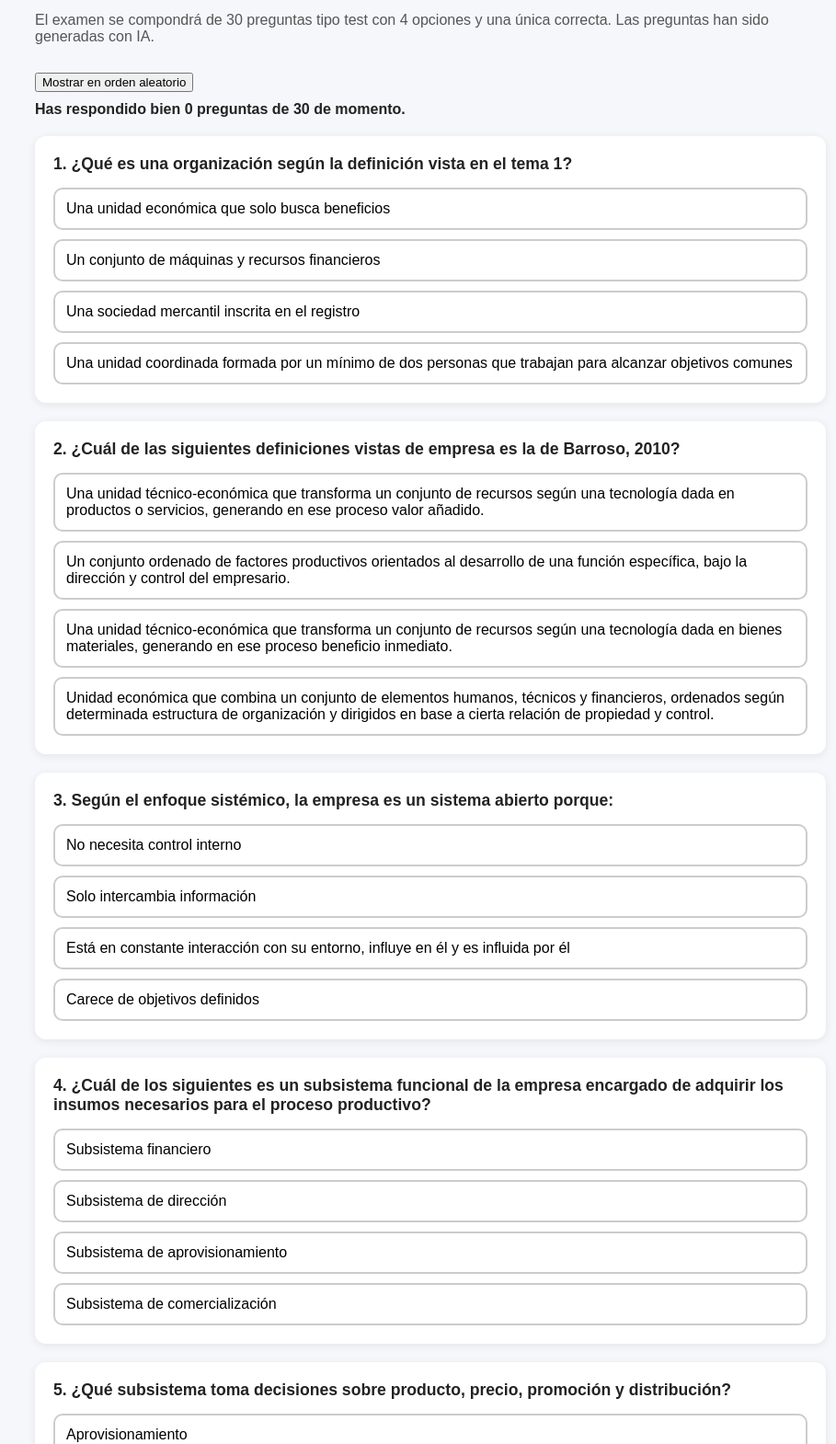
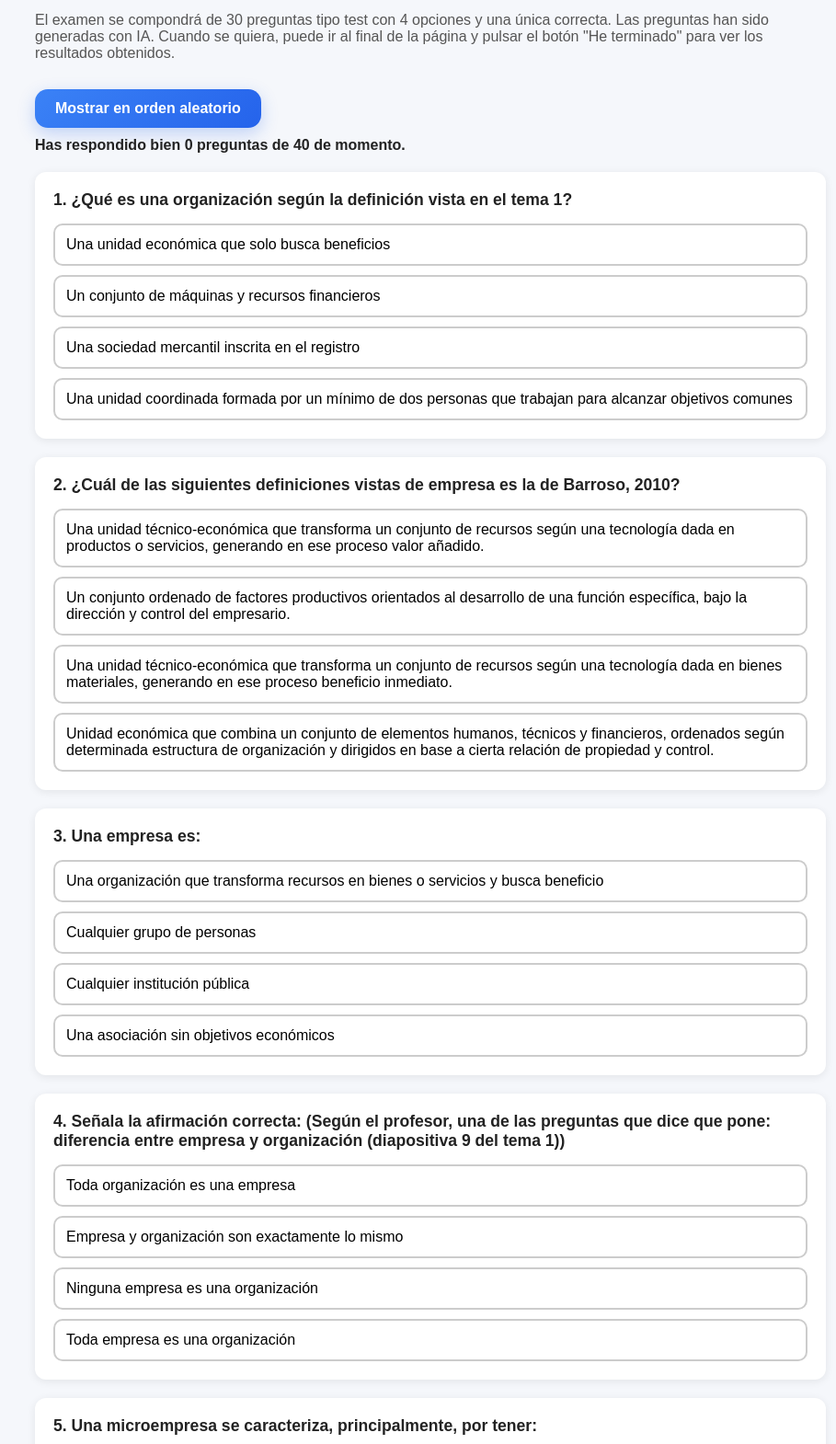
Before and after one commit to jmsvarbas/preguntas-parcial-ies, a plain HTML site: page index.html in a window 1280 px wide. Shown: the part 80-1650 px from the top of the page at 92% size, without its empty margins (172-1081 px from the left). Drawn offline with Linux system fonts and the light colour scheme.

Commit message:
[IES] Preguntas y funcionalidades añadidas a la página

```diff
--- a/index.html
+++ b/index.html
@@ -9,7 +9,9 @@
 <body>
   <main class="container">
     <h1>Preguntas tipo test - IES</h1>
-    <p class="intro">El examen se compondrá de 30 preguntas tipo test con 4 opciones y una única correcta. Las preguntas han sido generadas con IA.</p>
+    <p class="intro">El examen se compondrá de 30 preguntas tipo test con 4 opciones y una única correcta.
+      Las preguntas han sido generadas con IA. Cuando se quiera, puede ir al final de la página y pulsar el botón
+      "He terminado" para ver los resultados obtenidos.</p>
     <div id="quiz"></div>
   </main>
 
--- a/script.js
+++ b/script.js
@@ -22,6 +22,39 @@ const preguntas = [
     explicacion: 'Diapositiva 6 del tema 1. La correcta es la primera. La segunda opción corresponde a Alegre, Berné y Galve, 1995; la cuarta está tomada de Bueno Campos et al., 2002; y la tercera no coincide exactamente con la de Barroso.'
   },
   {
+    enunciado: "Una empresa es:",
+    opciones: [
+      "Una organización que transforma recursos en bienes o servicios y busca beneficio",
+      "Cualquier grupo de personas",
+      "Cualquier institución pública",
+      "Una asociación sin objetivos económicos"
+    ],
+    correcta: 0,
+    explicacion: 'Diapositiva 8 del tema 1.'
+  },
+  {
+    enunciado: "Señala la afirmación correcta: (Según el profesor, una de las preguntas que dice que pone: diferencia entre empresa y organización (diapositiva 9 del tema 1))",
+    opciones: [
+      "Toda organización es una empresa",
+      "Empresa y organización son exactamente lo mismo",
+      "Ninguna empresa es una organización",
+      "Toda empresa es una organización"
+    ],
+    correcta: 3,
+    explicacion: 'Diapositiva 8 del tema 1.'
+  },
+  {
+    enunciado: "Una microempresa se caracteriza, principalmente, por tener:",
+    opciones: [
+      "Menos de 250 trabajadores",
+      "Menos de 50 trabajadores",
+      "Menos de 10 trabajadores",
+      "Menos de 5 trabajadores"
+    ],
+    correcta: 2,
+    explicacion: 'Diapositiva 14 del tema 1.'
+  },
+  {
     enunciado: "Según el enfoque sistémico, la empresa es un sistema abierto porque:",
     opciones: [
       "No necesita control interno",
@@ -31,6 +64,17 @@ const preguntas = [
     ],
     correcta: 2,
     explicacion: 'Diapositiva 19 del tema 1.'
+  },
+  {
+    enunciado: "El mecanismo por el que la empresa corrige desviaciones respecto a sus objetivos se llama:",
+    opciones: [
+      "Feedback o retroalimentación",
+      "Outsourcing",
+      "Sinergia",
+      "Inversión"
+    ],
+    correcta: 0,
+    explicacion: 'Diapositiva 22 del tema 1.'
   },
   {
     enunciado: "¿Cuál de los siguientes es un subsistema funcional de la empresa encargado de adquirir los insumos necesarios para el proceso productivo?",
@@ -77,6 +121,17 @@ const preguntas = [
     explicacion: 'Diapositiva 27 del tema 1.'
   },
   {
+    enunciado: "¿Cuál de las siguientes es una función general clásica en el ámbito de la dirección de empresas?",
+    opciones: [
+      "Amortización",
+      "Planificación",
+      "Facturación",
+      "Tesorería"
+    ],
+    correcta: 1,
+    explicacion: 'Diapositiva 29 del tema 1.'
+  },
+  {
     enunciado: "Según Knight, el beneficio empresarial se justifica por:",
     opciones: [
       "La maximización automática del beneficio",
@@ -108,6 +163,28 @@ const preguntas = [
     ],
     correcta: 0,
     explicacion: 'Diapositiva 33 del tema 1.'
+  },
+  {
+    enunciado: "El gobierno corporativo pretende principalmente:",
+    opciones: [
+      "Eliminar el beneficio",
+      "Sustituir a los accionistas",
+      "Concretar las relaciones y controlar conflictos entre partes",
+      "Reducir la producción"
+    ],
+    correcta: 2,
+    explicacion: 'Diapositiva 39 del tema 1.'
+  },
+  {
+    enunciado: "La Junta General:",
+    opciones: [
+      "Administra directamente la sociedad",
+      "Sustituye a los trabajadores",
+      "Aprueba precios de venta de cada producto",
+      "Nombra a los administradores"
+    ],
+    correcta: 3,
+    explicacion: 'Diapositiva 40 del tema 1.'
   },
   {
     enunciado: "¿Qué caracteriza al modelo anglosajón de gobierno corporativo?",
@@ -242,7 +319,18 @@ const preguntas = [
     explicacion: 'Diapositiva 11 del tema 2.'
   },
   {
-    enunciado: "¿Qué es la situación de máxima estabilidad?",
+    enunciado: "La situación en la que el activo circulante coincide con el pasivo circulante es:",
+    opciones: [
+      "Iliquidez",
+      "Máxima estabilidad",
+      "Quiebra",
+      "Expansión"
+    ],
+    correcta: 0,
+    explicacion: 'Diapositiva 32 del tema 2.'
+  },
+  {
+    enunciado: "¿Cuándo se da la situación de máxima estabilidad?",
     opciones: [
       "Cuando el activo circulante coincide con el pasivo circulante",
       "Cuando todo el activo está financiado con recursos propios y la empresa no tiene deudas",
@@ -275,6 +363,17 @@ const preguntas = [
     explicacion: 'Diapositiva 38 del tema 2.'
   },
   {
+    enunciado: "La ratio de solvencia total es:",
+    opciones: [
+      "Activo total / pasivo total",
+      "Patrimonio neto / activo total",
+      "Ventas / pasivo corriente",
+      "BAIT / impuestos"
+    ],
+    correcta: 0,
+    explicacion: 'Diapositiva 49 del tema 2.'
+  },
+  {
     enunciado: "El beneficio es:",
     opciones: [
       "La diferencia entre activo y pasivo",
@@ -284,6 +383,17 @@ const preguntas = [
     ],
     correcta: 1,
     explicacion: 'Diapositiva 52 del tema 2.'
+  },
+  {
+    enunciado: "El BAIT es:",
+    opciones: [
+      "Beneficio después de impuestos",
+      "Beneficio antes de impuestos y después de intereses",
+      "Beneficio neto distribuible",
+      "Beneficio antes de intereses e impuestos"
+    ],
+    correcta: 3,
+    explicacion: 'Diapositiva 53 del tema 2.'
   },
   {
     enunciado: "El beneficio económico (BAIT) depende únicamente de:",
@@ -360,6 +470,19 @@ const botonReiniciar = document.createElement("button");
 botonReiniciar.textContent = "Borrar respuestas y empezar de nuevo";
 botonReiniciar.style.marginTop = "20px";
 
+// Botón para terminar y ver resultados
+const botonTerminar = document.createElement("button");
+botonTerminar.textContent = "He terminado";
+botonTerminar.style.marginTop = "20px";
+botonTerminar.style.marginRight = "10px";
+botonTerminar.style.display = "none";
+
+// Caja de resultados finales
+const resultadoFinal = document.createElement("div");
+resultadoFinal.className = "explicacion";
+resultadoFinal.style.display = "none";
+resultadoFinal.style.marginTop = "20px";
+
 function mezclar(array) {
   const copia = [...array];
   for (let i = copia.length - 1; i > 0; i--) {
@@ -382,10 +505,44 @@ function actualizarContador() {
     }
   });
 
+  const textoPregunta = acertadas === 1 ? "pregunta" : "preguntas";
+
   contador.textContent =
     respondidas === preguntas.length
-      ? `Has respondido bien ${acertadas} preguntas de ${preguntas.length}.`
-      : `Has respondido bien ${acertadas} preguntas de ${preguntas.length} de momento.`;
+      ? `Has respondido bien ${acertadas} ${textoPregunta} de ${preguntas.length}.`
+      : `Has respondido bien ${acertadas} ${textoPregunta} de ${preguntas.length} de momento.`;
+}
+
+function mostrarResultados() {
+  let acertadas = 0;
+  let falladas = 0;
+  let respondidas = 0;
+
+  preguntas.forEach((pregunta, i) => {
+    if (respuestasUsuario[i] !== null) {
+      respondidas++;
+
+      if (respuestasUsuario[i] === pregunta.correcta) {
+        acertadas++;
+      } else {
+        falladas++;
+      }
+    }
+  });
+
+  const total = preguntas.length;
+  const notaSinPenalizacion = (10 * acertadas) / total;
+  const notaConPenalizacion = Math.max(0, 10 * ((acertadas - falladas / 3) / total));
+  const textoRespondidas = respondidas === 1 ? "pregunta" : "preguntas";
+
+  resultadoFinal.innerHTML = `
+    <strong>Resultados:</strong><br>
+    Has respondido ${respondidas} de ${total} ${textoRespondidas}.<br>
+    Has acertado ${acertadas} de ${total}.<br>
+    Nota sin penalización: ${notaSinPenalizacion.toFixed(2)} / 10.<br>
+    Nota con penalización de 1/3 por fallo: ${notaConPenalizacion.toFixed(2)} / 10 (mínimo 0).
+  `;
+  resultadoFinal.style.display = "block";
 }
 
 function renderQuiz() {
@@ -447,6 +604,10 @@ function renderQuiz() {
     quiz.appendChild(contenedor);
   });
 
+  botonTerminar.style.display = "inline-block";
+
+  quiz.appendChild(botonTerminar);
+  quiz.appendChild(resultadoFinal);
   quiz.appendChild(botonReiniciar);
 }
 
@@ -455,13 +616,20 @@ botonAleatorio.addEventListener("click", () => {
   renderQuiz();
 });
 
+botonTerminar.addEventListener("click", () => {
+  mostrarResultados();
+});
+
 botonReiniciar.addEventListener("click", () => {
   for (let i = 0; i < respuestasUsuario.length; i++) {
     respuestasUsuario[i] = null;
   }
   ordenPreguntas = preguntas.map((_, i) => i);
+  resultadoFinal.style.display = "none";
+  botonTerminar.style.display = "none";
   renderQuiz();
   actualizarContador();
+  window.scrollTo({ top: 0, behavior: "smooth" });
 });
 
 renderQuiz();
--- a/style.css
+++ b/style.css
@@ -83,3 +83,27 @@ h1 {
   border-radius: 6px;
   line-height: 1.5;
 }
+
+button:not(.opcion) {
+  background: linear-gradient(135deg, #3b82f6, #2563eb);
+  color: white;
+  border: none;
+  border-radius: 14px;
+  padding: 12px 22px;
+  font-size: 1rem;
+  font-weight: 600;
+  cursor: pointer;
+  box-shadow: 0 6px 18px rgba(37, 99, 235, 0.25);
+  transition: transform 0.15s ease, box-shadow 0.15s ease, background 0.2s ease;
+}
+
+button:not(.opcion):hover {
+  transform: translateY(-1px);
+  box-shadow: 0 10px 22px rgba(37, 99, 235, 0.32);
+  background: linear-gradient(135deg, #2563eb, #1d4ed8);
+}
+
+button:not(.opcion):active {
+  transform: translateY(0);
+  box-shadow: 0 4px 12px rgba(37, 99, 235, 0.22);
+}
```
